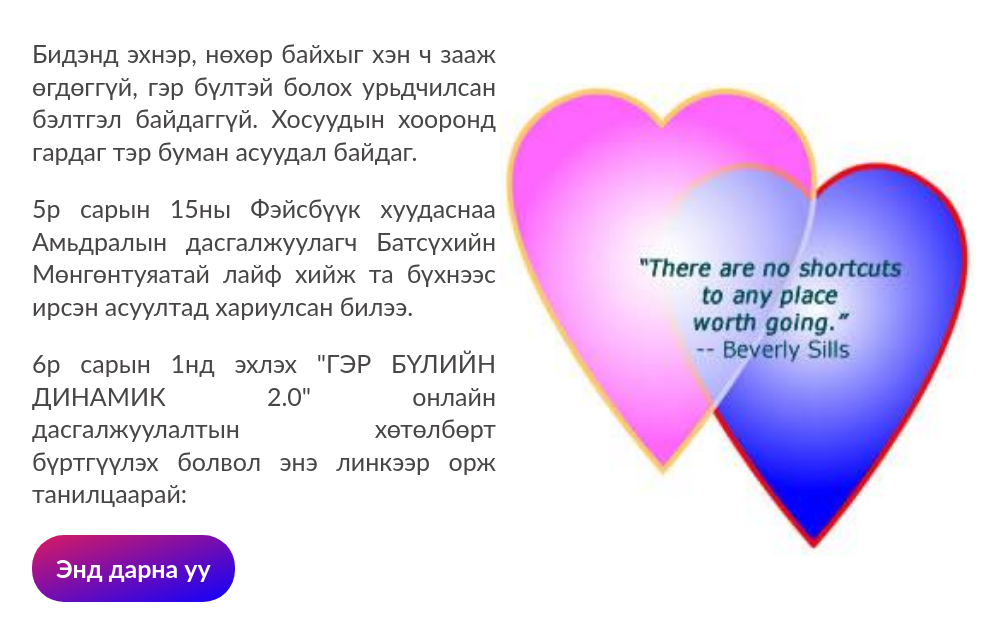
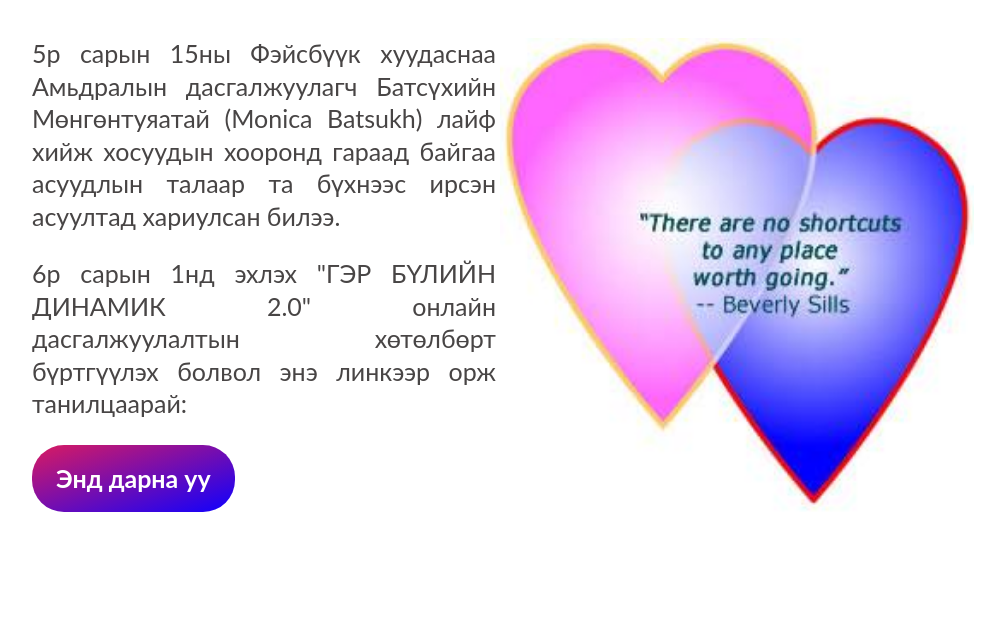
Before and after one commit to xena8/xena8.github.io, a plain HTML site: page index.html in a window 1280 px wide. Shown: the part 84-724 px from the top of the page, without its empty margins (137-1142 px from the left). Drawn offline with Linux system fonts and the light colour scheme.

Commit message:
text change

```diff
--- a/index.html
+++ b/index.html
@@ -46,10 +46,8 @@
 		<tr>
 			<td>
 				<div class="text-content" align="justify">
-					<p>Бидэнд эхнэр, нөхөр байхыг хэн ч зааж өгдөггүй, гэр бүлтэй болох урьдчилсан бэлтгэл байдаггүй. Хосуудын хооронд гардаг тэр буман асуудал байдаг.
-					</p>
 					<p>
-						5р сарын 15ны Фэйсбүүк хуудаснаа Амьдралын дасгалжуулагч Батсүхийн Мөнгөнтуяатай лайф хийж та бүхнээс ирсэн асуултад хариулсан билээ.
+						5р сарын 15ны Фэйсбүүк хуудаснаа Амьдралын дасгалжуулагч Батсүхийн Мөнгөнтуяатай (Monica Batsukh) лайф хийж хосуудын хооронд гараад байгаа асуудлын талаар та бүхнээс ирсэн асуултад хариулсан билээ.
 					</p>
 					<p>
 						6р сарын 1нд эхлэх "ГЭР БҮЛИЙН ДИНАМИК 2.0"
```
